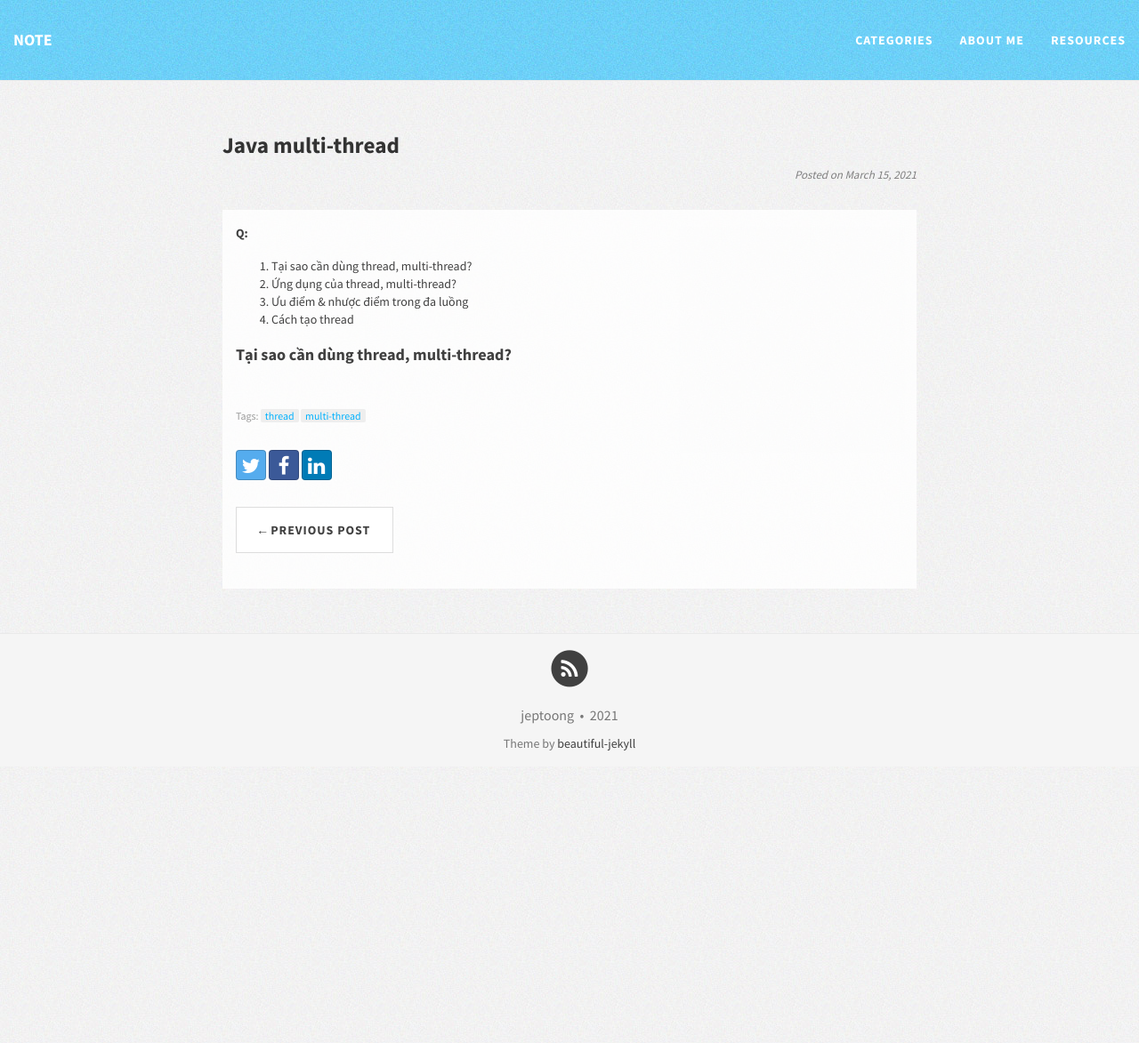
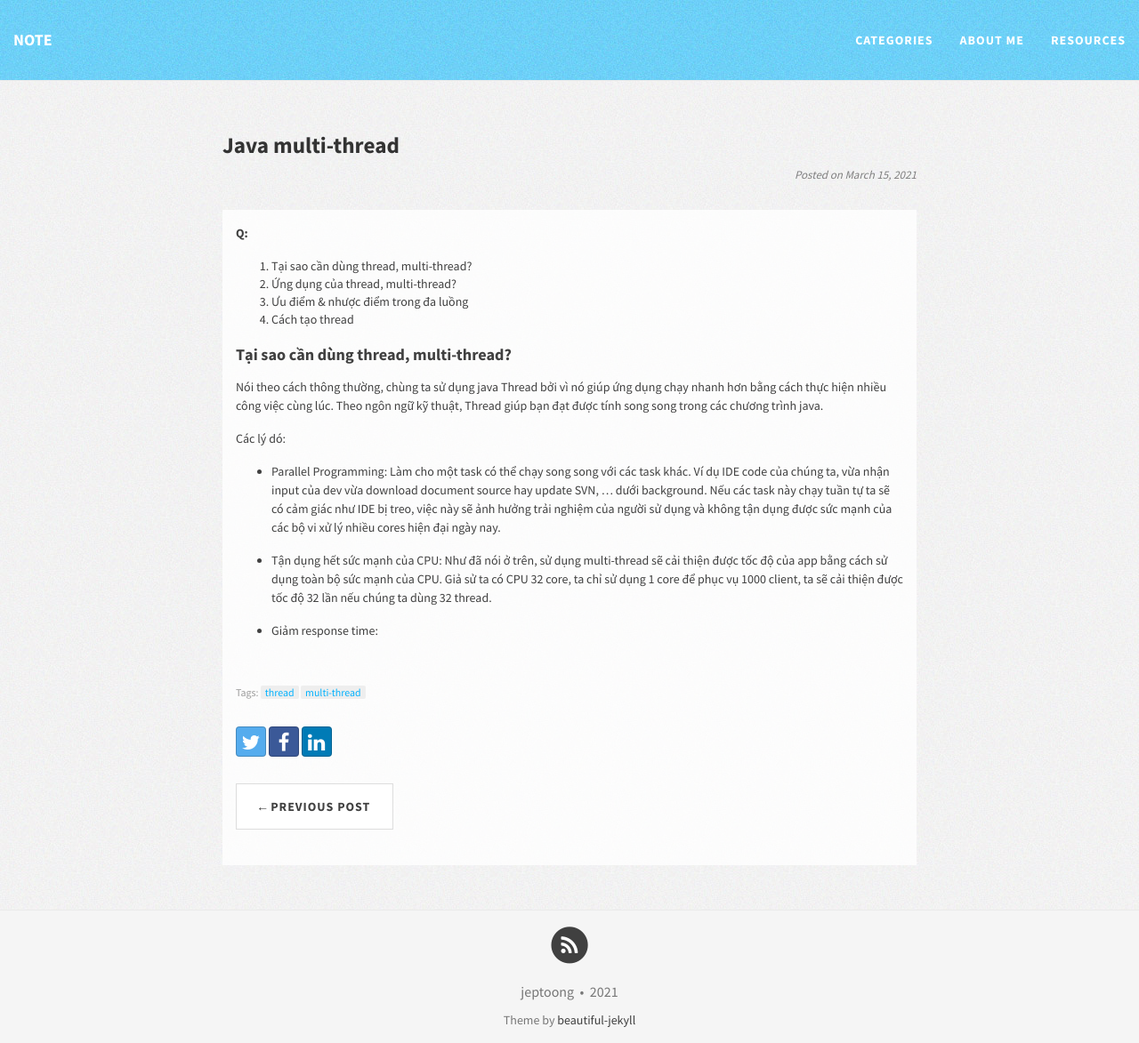
Before and after one commit to jeptoong/jeptoong.github.io, a Jekyll site: the page built from _posts/2021-03-15-java-multi-thread.md, in a window 1280 px wide and 1173 px high. Shown: the whole window at 89% size. Built offline with Jekyll 4.4.1, drawn with Linux system fonts in a browser that asks for light colours; nearby versions of some CDN libraries.

Commit message:
add content

```diff
--- a/_posts/2021-03-15-java-multi-thread.md
+++ b/_posts/2021-03-15-java-multi-thread.md
@@ -12,3 +12,11 @@ tags: [thread, multi-thread]
 4. Cách tạo thread
 
 ### Tại sao cần dùng thread, multi-thread?
+Nói theo cách thông thường, chùng ta sử dụng java Thread bởi vì nó giúp ứng dụng chạy nhanh hơn bằng cách thực hiện nhiều công việc cùng lúc. Theo ngôn ngữ kỹ thuật, Thread giúp bạn đạt được tính song song trong các chương trình java.
+
+Các lý dó:
+* Parallel Programming: Làm cho một task có thể chạy song song với các task khác. Ví dụ IDE code của chúng ta, vừa nhận input của dev vừa download document source hay update SVN, ... dưới background. Nếu các task này chạy tuần tự ta sẽ có cảm giác như IDE bị treo, việc này sẽ ảnh hưởng trải nghiệm của người sử dụng và không tận dụng được sức mạnh của các bộ vi xử lý nhiều cores hiện đại ngày nay.
+
+* Tận dụng hết sức mạnh của CPU: Như đã nói ở trên, sử dụng multi-thread sẽ cải thiện được tốc độ của app bằng cách sử dụng toàn bộ sức mạnh của CPU. Giả sử ta có CPU 32 core, ta chỉ sử dụng 1 core để phục vụ 1000 client, ta sẽ cải thiện được tốc độ 32 lần nếu chúng ta dùng 32 thread.
+
+* Giảm response time:
```
